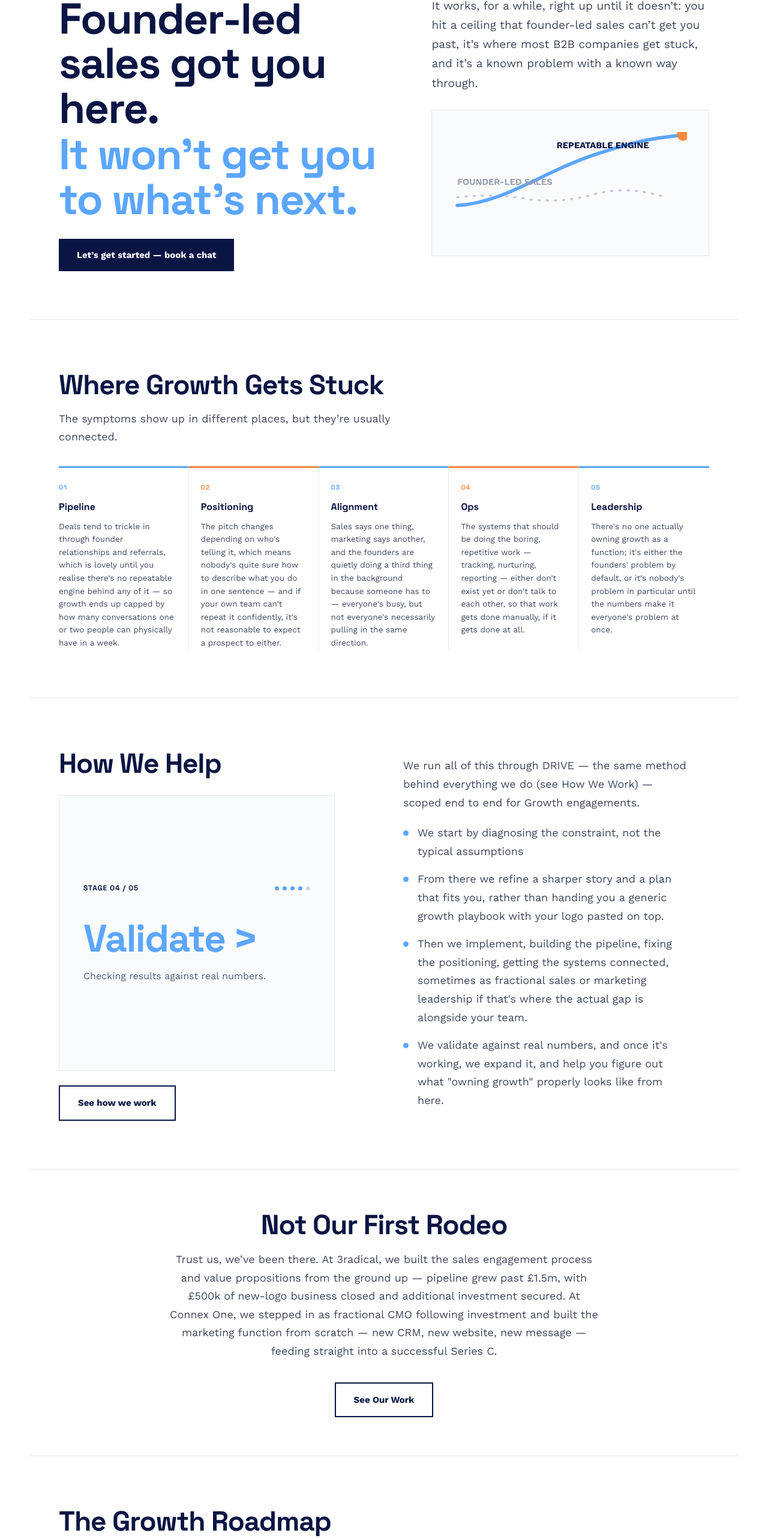
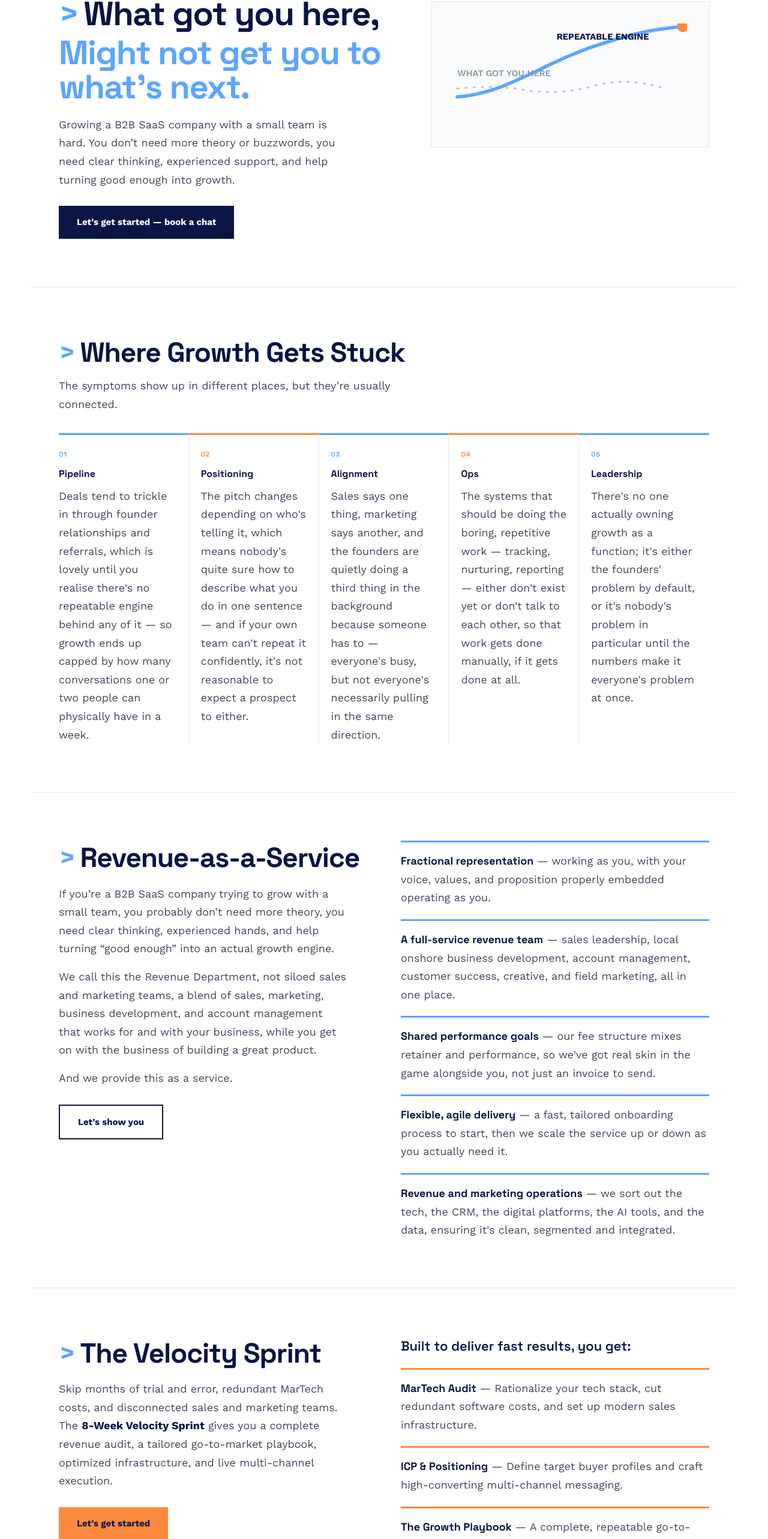
Before and after one commit to vb-iant/velocity-b, a Next.js app: page /growth in a window 1280 px wide. Shown: the part 184-2749 px from the top of the page at 60% size. Built offline with nearby package versions, Linux system fonts and the light colour scheme.

Commit message:
Growth page: apply homepage treatment (chevron, typography, section patterns) + restructure per Notion copy edits (Revenue-as-a-Service, Velocity Sprint sections replacing How We Help/Roadmap; final CTA button label)

```diff
--- a/app/growth/page.tsx
+++ b/app/growth/page.tsx
@@ -1,5 +1,5 @@
 import Link from "next/link";
-import { DriveCard } from "@/components/DriveCard";
+import { AnimatedChevron } from "@/components/AnimatedChevron";
 
 export const metadata = {
   title: "Growth — Velocity-B",
@@ -38,11 +38,54 @@ const PAIN_POINTS = [
   },
 ];
 
-const HELP_LIST = [
-  "We start by diagnosing the constraint, not the typical assumptions",
-  "From there we refine a sharper story and a plan that fits you, rather than handing you a generic growth playbook with your logo pasted on top.",
-  "Then we implement, building the pipeline, fixing the positioning, getting the systems connected, sometimes as fractional sales or marketing leadership if that's where the actual gap is alongside your team.",
-  'We validate against real numbers, and once it\'s working, we expand it, and help you figure out what "owning growth" properly looks like from here.',
+const REVENUE_AS_A_SERVICE = [
+  {
+    label: "Fractional representation",
+    body: "working as you, with your voice, values, and proposition properly embedded operating as you.",
+  },
+  {
+    label: "A full-service revenue team",
+    body: "sales leadership, local onshore business development, account management, customer success, creative, and field marketing, all in one place.",
+  },
+  {
+    label: "Shared performance goals",
+    body: "our fee structure mixes retainer and performance, so we've got real skin in the game alongside you, not just an invoice to send.",
+  },
+  {
+    label: "Flexible, agile delivery",
+    body: "a fast, tailored onboarding process to start, then we scale the service up or down as you actually need it.",
+  },
+  {
+    label: "Revenue and marketing operations",
+    body: "we sort out the tech, the CRM, the digital platforms, the AI tools, and the data, ensuring it's clean, segmented and integrated.",
+  },
+];
+
+const VELOCITY_SPRINT = [
+  {
+    label: "MarTech Audit",
+    body: "Rationalize your tech stack, cut redundant software costs, and set up modern sales infrastructure.",
+  },
+  {
+    label: "ICP & Positioning",
+    body: "Define target buyer profiles and craft high-converting multi-channel messaging.",
+  },
+  {
+    label: "The Growth Playbook",
+    body: "A complete, repeatable go-to-market execution blueprint.",
+  },
+  {
+    label: "Campaign Launch",
+    body: "Active sales, marketing, and BD execution targeting your highest-value prospects.",
+  },
+  {
+    label: "Weekly Optimization Loops",
+    body: "Real-time data collection, message testing, and pipeline review.",
+  },
+  {
+    label: "Scaling Roadmap",
+    body: "Data-backed recommendations for full long-term scaling.",
+  },
 ];
 
 export default function GrowthPage() {
@@ -52,24 +95,23 @@ export default function GrowthPage() {
       <section className="mx-auto max-w-[1180px] px-12 py-20">
         <div className="grid grid-cols-1 items-start gap-14 md:grid-cols-[1.1fr_0.9fr]">
           <div>
-            <h1 className="font-display text-[36px] font-bold leading-[1.04] tracking-tight md:text-[72px]">
-              Founder-led sales got you here.
+            <h1 className="font-display text-[42px] font-bold leading-[1.02] tracking-tight md:text-[56px]">
+              <AnimatedChevron className="text-blue" />What got you here,
             </h1>
-            <h2 className="font-display mt-0.5 text-[36px] font-bold leading-[1.04] tracking-tight text-blue md:text-[72px]">
-              It won&rsquo;t get you to what&rsquo;s next.
+            <h2 className="font-display mt-2 text-[42px] font-bold leading-[1.02] tracking-tight text-blue md:text-[56px]">
+              Might not get you to what&rsquo;s next.
             </h2>
+            <p className="mt-5 max-w-[480px] text-lg leading-[1.7] text-[#42465c]">
+              Growing a B2B SaaS company with a small team is hard. You
+              don&rsquo;t need more theory or buzzwords, you need clear
+              thinking, experienced support, and help turning good enough
+              into growth.
+            </p>
             <Link href="/contact" className={`${ctaSolid} mt-7`}>
               Let&rsquo;s get started — book a chat
             </Link>
           </div>
-          <div>
-            <p className="text-[19px] leading-[1.7] text-[#42465c]">
-              It works, for a while, right up until it doesn&rsquo;t: you hit
-              a ceiling that founder-led sales can&rsquo;t get you past,
-              it&rsquo;s where most B2B companies get stuck, and it&rsquo;s a
-              known problem with a known way through.
-            </p>
-            <div className="mt-7 border border-hair bg-[#fafbfd] p-9">
+          <div className="mt-2 border border-hair bg-[#fafbfd] p-9">
             <svg viewBox="0 0 340 150" width="100%" height="170">
               <path
                 d="M4,96 Q54,90 104,98 T204,92 T310,96"
@@ -95,7 +137,7 @@ export default function GrowthPage() {
                 fontWeight="600"
                 className="font-body"
               >
-                  FOUNDER-LED SALES
+                WHAT GOT YOU HERE
               </text>
               <text
                 x="150"
@@ -110,13 +152,12 @@ export default function GrowthPage() {
             </svg>
           </div>
         </div>
-        </div>
       </section>
 
       {/* Where Growth Gets Stuck */}
       <section className="mx-auto max-w-[1180px] border-t border-hair px-12 py-20">
-        <h2 className="font-display text-[28px] font-bold leading-tight tracking-tight md:text-[46px]">
-          Where Growth Gets Stuck
+        <h2 className="font-display text-[32px] font-bold leading-tight tracking-tight md:text-[46px]">
+          <AnimatedChevron className="text-blue" />Where Growth Gets Stuck
         </h2>
         <p className="mt-3 max-w-[640px] text-lg leading-[1.7] text-[#42465c]">
           The symptoms show up in different places, but they&rsquo;re usually
@@ -137,38 +178,87 @@ export default function GrowthPage() {
                   {cell.kicker}
                 </span>
                 <h3 className="font-display mb-2.5 text-base font-bold">{cell.title}</h3>
-                <p className="text-[13.5px] leading-[1.6] text-[#42465c]">{cell.body}</p>
+                <p className="text-lg leading-[1.7] text-[#42465c]">{cell.body}</p>
               </div>
             );
           })}
         </div>
       </section>
 
-      {/* How We Help / DRIVE */}
+      {/* Revenue-as-a-Service */}
       <section className="mx-auto max-w-[1180px] border-t border-hair px-12 py-20">
-        <div className="grid grid-cols-1 items-center gap-16 md:grid-cols-2">
-          <div className="flex flex-col items-start">
-            <h2 className="font-display text-[28px] font-bold leading-tight tracking-tight md:text-[46px]">
-              How We Help
+        <div className="grid grid-cols-1 gap-14 md:grid-cols-2">
+          <div className="flex flex-col">
+            <h2 className="font-display text-[32px] font-bold leading-tight tracking-tight md:text-[46px]">
+              <AnimatedChevron className="text-blue" />Revenue-as-a-Service
             </h2>
-            <div className="mt-6 w-full">
-              <DriveCard />
+            <p className="mt-4 max-w-[480px] text-lg leading-[1.7] text-[#42465c]">
+              If you&rsquo;re a B2B SaaS company trying to grow with a small
+              team, you probably don&rsquo;t need more theory, you need clear
+              thinking, experienced hands, and help turning &ldquo;good
+              enough&rdquo; into an actual growth engine.
+            </p>
+            <p className="mt-4 max-w-[480px] text-lg leading-[1.7] text-[#42465c]">
+              We call this the Revenue Department, not siloed sales and
+              marketing teams, a blend of sales, marketing, business
+              development, and account management that works for and with
+              your business, while you get on with the business of building
+              a great product.
+            </p>
+            <p className="mt-4 max-w-[480px] text-lg leading-[1.7] text-[#42465c]">
+              And we provide this as a service.
+            </p>
+            <Link href="/contact" className={`${ctaOutline} mt-7 self-start`}>
+              Let&rsquo;s show you
+            </Link>
           </div>
-            <Link href="/how-we-work" className={`${ctaOutline} mt-6`}>
-              See how we work
+          <ul className="space-y-5">
+            {REVENUE_AS_A_SERVICE.map((item) => (
+              <li key={item.label} className="border-t-[3px] border-blue pt-4">
+                <p className="text-lg leading-[1.7] text-[#42465c]">
+                  <strong className="font-display font-bold text-navy">
+                    {item.label}
+                  </strong>{" "}
+                  — {item.body}
+                </p>
+              </li>
+            ))}
+          </ul>
+        </div>
+      </section>
+
+      {/* The Velocity Sprint */}
+      <section className="mx-auto max-w-[1180px] border-t border-hair px-12 py-20">
+        <div className="grid grid-cols-1 gap-14 md:grid-cols-2">
+          <div className="flex flex-col">
+            <h2 className="font-display text-[32px] font-bold leading-tight tracking-tight md:text-[46px]">
+              <AnimatedChevron className="text-blue" />The Velocity Sprint
+            </h2>
+            <p className="mt-4 max-w-[480px] text-lg leading-[1.7] text-[#42465c]">
+              Skip months of trial and error, redundant MarTech costs, and
+              disconnected sales and marketing teams. The{" "}
+              <strong className="text-navy">8-Week Velocity Sprint</strong>{" "}
+              gives you a complete revenue audit, a tailored go-to-market
+              playbook, optimized infrastructure, and live multi-channel
+              execution.
+            </p>
+            <Link href="/velocity-sprint" className={`${ctaAccent} mt-7 self-start`}>
+              Let&rsquo;s get started
             </Link>
           </div>
           <div>
-            <p className="max-w-[480px] text-lg leading-[1.7] text-[#42465c]">
-              We run all of this through DRIVE — the same method behind
-              everything we do (see How We Work) — scoped end to end for
-              Growth engagements.
+            <h3 className="font-display mb-5 text-[22px] font-semibold">
+              Built to deliver fast results, you get:
+            </h3>
+            <ul className="space-y-5">
+              {VELOCITY_SPRINT.map((item) => (
+                <li key={item.label} className="border-t-[3px] border-orange pt-4">
+                  <p className="text-lg leading-[1.7] text-[#42465c]">
+                    <strong className="font-display font-bold text-navy">
+                      {item.label}
+                    </strong>{" "}
+                    — {item.body}
                   </p>
-            <ul className="mt-5 space-y-4">
-              {HELP_LIST.map((item) => (
-                <li key={item} className="relative max-w-[480px] pl-6 text-lg leading-[1.7] text-[#42465c]">
-                  <span className="absolute left-0 top-[11px] h-[9px] w-[9px] rounded-full bg-blue" />
-                  {item}
                 </li>
               ))}
             </ul>
@@ -178,8 +268,8 @@ export default function GrowthPage() {
 
       {/* Not Our First Rodeo */}
       <section className="mx-auto max-w-[1180px] border-t border-hair px-12 py-16 text-center">
-        <h2 className="font-display mb-3.5 text-[28px] font-bold leading-tight tracking-tight md:text-[46px]">
-          Not Our First Rodeo
+        <h2 className="font-display mb-3.5 text-[32px] font-bold leading-tight tracking-tight md:text-[46px]">
+          <AnimatedChevron className="text-blue" />Not Our First Rodeo
         </h2>
         <p className="mx-auto max-w-[720px] text-lg leading-[1.7] text-[#42465c]">
           Trust us, we&rsquo;ve been there. At 3radical, we built the sales
@@ -195,78 +285,14 @@ export default function GrowthPage() {
         </Link>
       </section>
 
-      {/* Growth Roadmap */}
-      <section className="mx-auto max-w-[1180px] border-t border-hair px-12 py-20">
-        <h2 className="font-display text-[28px] font-bold leading-tight tracking-tight md:text-[46px]">
-          The Growth Roadmap
-        </h2>
-        <div className="mt-8 grid grid-cols-1 items-stretch gap-16 md:grid-cols-2">
-          <div className="flex flex-col">
-            <p className="max-w-[640px] text-lg leading-[1.7] text-[#42465c]">
-              Want the diagnose stage on its own, before committing to
-              anything bigger? The Growth Roadmap is a fixed-scope, paid
-              engagement — we diagnose what&rsquo;s actually holding growth
-              back and hand you a refined roadmap for fixing it: sharper
-              positioning, a clear read on where the real constraint sits,
-              and a plan you can run with yourself, whether or not you bring
-              us in to execute it.
-            </p>
-            <Link href="/contact" className={`${ctaAccent} mt-auto self-start`}>
-              Growth Roadmap
-            </Link>
-          </div>
-          <div className="flex flex-col bg-blue p-9">
-            <svg className="mb-6" viewBox="0 0 140 90" width="140" height="90">
-              <path
-                d="M10,75 A60,60 0 0 1 130,75"
-                fill="none"
-                stroke="rgba(255,255,255,.28)"
-                strokeWidth="10"
-                strokeLinecap="round"
-              />
-              <path
-                d="M10,75 A60,60 0 0 1 130,75"
-                fill="none"
-                stroke="#FFFFFF"
-                strokeWidth="10"
-                strokeLinecap="round"
-                strokeDasharray="188.5 188.5"
-                strokeDashoffset="56"
-              />
-              <line
-                x1="70"
-                y1="75"
-                x2="70"
-                y2="23"
-                stroke="#FF8A3D"
-                strokeWidth="4"
-                strokeLinecap="round"
-                transform="rotate(36 70 75)"
-              />
-              <circle cx="70" cy="75" r="7" fill="#FFFFFF" />
-            </svg>
-            <p className="mb-6 text-white/85">
-              Want the diagnose stage on us? Start with the free Velocity
-              Assessment if you&rsquo;re not ready to commit yet.
-            </p>
-            <Link
-              href="/contact"
-              className="mt-auto inline-block self-start bg-white px-[30px] py-4 text-[15px] font-bold text-navy"
-            >
-              Velocity Assessment
-            </Link>
-          </div>
-        </div>
-      </section>
-
       {/* Final CTA */}
       <div className="bg-navy px-12 py-24 text-center text-white">
-        <h2 className="font-display mx-auto mb-7 max-w-[760px] text-[28px] font-bold leading-tight tracking-tight text-white md:text-[46px]">
-          Every company&rsquo;s story is different, and we&rsquo;d genuinely
-          like to hear yours.
+        <h2 className="font-display mx-auto mb-7 max-w-[760px] text-[32px] font-bold leading-tight tracking-tight text-white md:text-[46px]">
+          <AnimatedChevron className="text-blue" />Every company&rsquo;s
+          story is different, and we&rsquo;d genuinely like to hear yours.
         </h2>
         <Link href="/contact" className={ctaAccent}>
-          Book a 30-minute consultation
+          Get in touch
         </Link>
       </div>
     </main>
```
Lines whose indentation alone changed are shown as unchanged.
